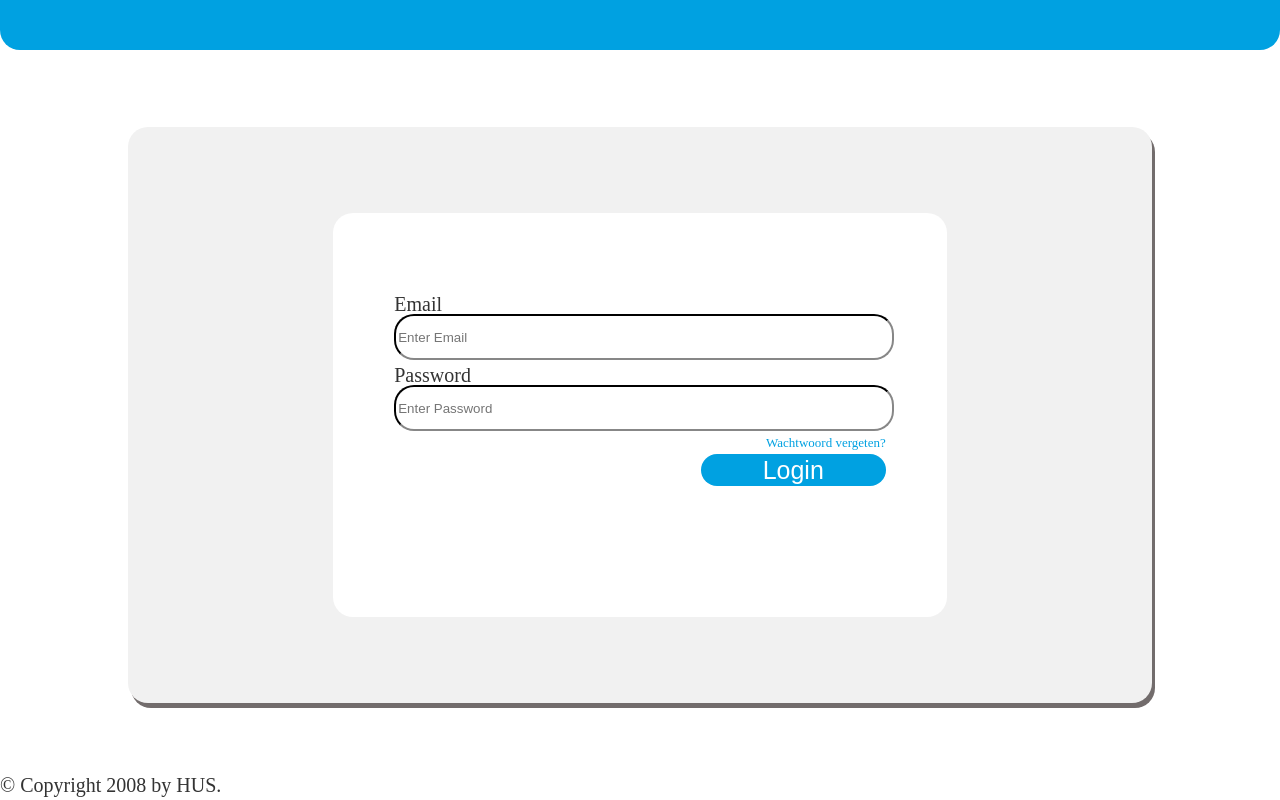
After one commit to florisgravendeel/HUS, a FastAPI app: template frontend/templates/include/inlogContent.html in a window 1280 px wide. The commit adds this page. Run offline with FastAPI, Linux system fonts and the light colour scheme; the template is opened without the code that fills it, so the values that code supplies are empty.

Commit message:
Draft voor FE inlog

```diff
--- a/frontend/static/css/global.css
+++ b/frontend/static/css/global.css
@@ -1,8 +1,3 @@
-/* http://meyerweb.com/eric/tools/css/reset/
-   v2.0 | 20110126
-   License: none (public domain)
-*/
-/* Dit is een Css reset*/
 html, body, div, span, applet, object, iframe,
 h1, h2, h3, h4, h5, h6, p, blockquote, pre,
 a, abbr, acronym, address, big, cite, code,
@@ -23,13 +18,17 @@ time, mark, audio, video {
 	font: inherit;
 	vertical-align: baseline;
 }
-/* HTML5 display-role reset for older browsers */
+
 article, aside, details, figcaption, figure,
 footer, header, hgroup, menu, nav, section {
 	display: block;
 }
 body {
 	line-height: 1;
+	height: 100vh;
+	width: 100vw;
+	font-size: 20px;
+	color: var(--tekst);
 }
 ol, ul {
 	list-style: none;
@@ -47,9 +46,13 @@ table {
 	border-spacing: 0;
 }
 
-.container {
+#content {
     display: flex;
     background-color: var(--primary);
+	width: 100%;
+	height: 90%;
+	justify-content: center;
+	align-items: center;
 }
 
 .bovenBalk {
@@ -60,8 +63,85 @@ table {
     height: 50px;
     margin: 0px;
     padding: 0px;
+	justify-content: space-around;
 }
 
 .paginaNaam {
-    align-self: center;
+    justify-content: flex-start;
 }
+
+.logo {
+	justify-content: flex-end;
+}
+
+#header {
+	margin-bottom: 5px;
+}
+
+a,
+a:hover,
+a:focus,
+a:visited {
+    color: inherit;
+    text-decoration: none;
+    transition: all 0.3s;
+}
+
+.inlogGegevens {
+	display: flex;
+	background-color: var(--primary);
+	width: 60%;
+	height: 70%;
+	align-items: center;
+	flex-direction: column;
+	flex-wrap: wrap;
+	justify-content: center;
+	border-radius: 20px;
+}
+
+.hoverBox {
+	display: flex;
+	background-color: var(--surface);
+	justify-content: center;
+	align-items: center;
+	height: 80%;
+	width: 80%;
+	border-radius: 20px;
+	box-shadow: 3px 5px 0px 0px var(--subtekst);
+}
+input {
+	width: 100%;
+	height: 40px;
+	border-radius: 20px;
+	margin-bottom: 5px;
+	box-shadow: none;
+	border-color: var(--tekst);
+}
+
+.logIn {
+	display: flex;
+	flex-direction: column;
+	width: 80%;
+	height: 60%;
+}
+
+.knop {
+	border-radius: 20px;
+	height: 32px;
+	width: 185px;
+	border: none;
+}
+
+.inlogKnop {
+	align-self: flex-end;
+	background-color: var(--secondary);
+	color: var(--primary);
+	font-size: 25px;
+}
+
+.wwVergeten {
+	color: var(--secondary);
+	align-self: flex-end;
+	margin-bottom: 5px;
+	font-size: 13px;
+}
--- a/frontend/templates/base.html
+++ b/frontend/templates/base.html
@@ -2,16 +2,33 @@
 <html lang="en">
 <head>
     {% block head %}
-    <link rel="stylesheet" href="style.css" />
+        <link href="{{ url_for('static', path='/css/global.css') }}" rel="stylesheet">
+        <link href="{{ url_for('static', path='/css/style.css') }}" rel="stylesheet">
     <title>{% block title %}{% endblock %} - My Webpage</title>
     {% endblock %}
 </head>
 <body>
-    <div id="header"></div>
+    <div id="header">
+        {% block header %}
+        <div class="bovenBalk">
+            {% for item in bovenBalk %}
+                {% if "Inloggen" in item.caption %}
+                <div class="paginaNaam">
+                    <a href="{{ item.href }}">{{ item.caption }}</a>
+                </div>
+                {% elif "Logo" in item.caption %}
+                <div class="logo">
+                    <a href="{{ item.href }}">{{ item.caption }}</a>
+                </div>
+                {% endif %}
+            {% endfor %}
+        </div>
+        {% endblock %}
+    </div>
     <div id="content">{% block content %}{% endblock %}</div>
     <div id="footer">
         {% block footer %}
-        &copy; Copyright 2008 by <a href="http://localhost:8080">you</a>.
+            &copy; Copyright 2008 by <a href="http://localhost:8080">HUS</a>.
         {% endblock %}
     </div>
 </body>
--- a/frontend/templates/include/bovenBalk.html
+++ b/frontend/templates/include/bovenBalk.html
@@ -1,12 +1,14 @@
 {% extends "base.html" %}
 {% block title %}Index{% endblock %}
 {% block head %}
+        <link href="{{ url_for('static', path='/css/global.css') }}" rel="stylesheet">
+        <link href="{{ url_for('static', path='/css/style.css') }}" rel="stylesheet">
     {{ super() }}
     <style type="text/css">
         .important { color: #336699; }
     </style>
 {% endblock %}
-{% block content %}
+{% block header %}
     <h1>Index</h1>
     <ul id="customer">
     {% for item in customer %}
--- /dev/null
+++ b/frontend/templates/include/inlogContent.html
@@ -0,0 +1,27 @@
+{% extends "base.html" %}
+{% block title %}Index{% endblock %}
+{% block head %}
+        <link href="{{ url_for('static', path='/css/global.css') }}" rel="stylesheet">
+        <link href="{{ url_for('static', path='/css/style.css') }}" rel="stylesheet">
+    {{ super() }}
+    <style scoped>
+        .important { color: #336699; }
+    </style>
+{% endblock %}
+{% block content %}
+    <div class="hoverBox">
+        <form class= "inlogGegevens" action="action_page.php" method="post">
+            <div class="logIn">
+                <label for="uname"><b>Email</b></label>
+                <input type="text" placeholder="Enter Email" name="uname" required>
+
+                <label for="psw"><b>Password</b></label>
+                <input type="password" placeholder="Enter Password" name="psw" required>
+
+                <span class="wwVergeten"><a href="#">Wachtwoord vergeten?</a></span>
+
+                <button class="knop inlogKnop" type="submit">Login</button>
+            </div>
+        </form>
+    </div>
+{% endblock %}
```
Also changed, not shown: frontend/templates/main.html (added, +24 -0 lines).
